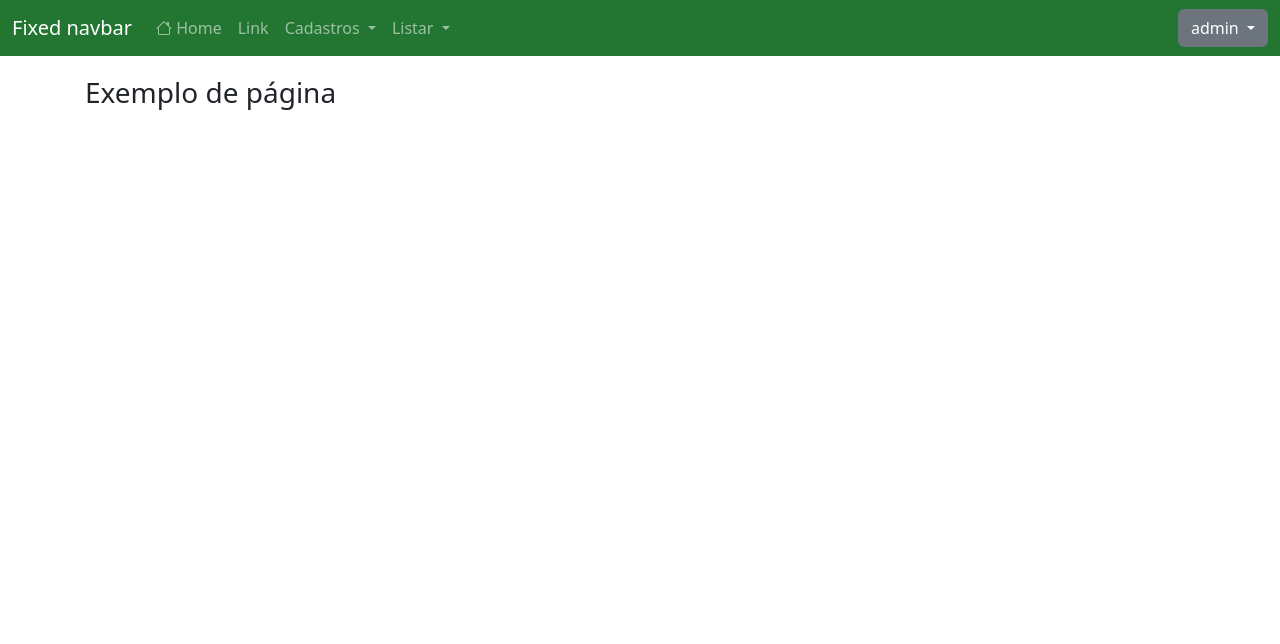
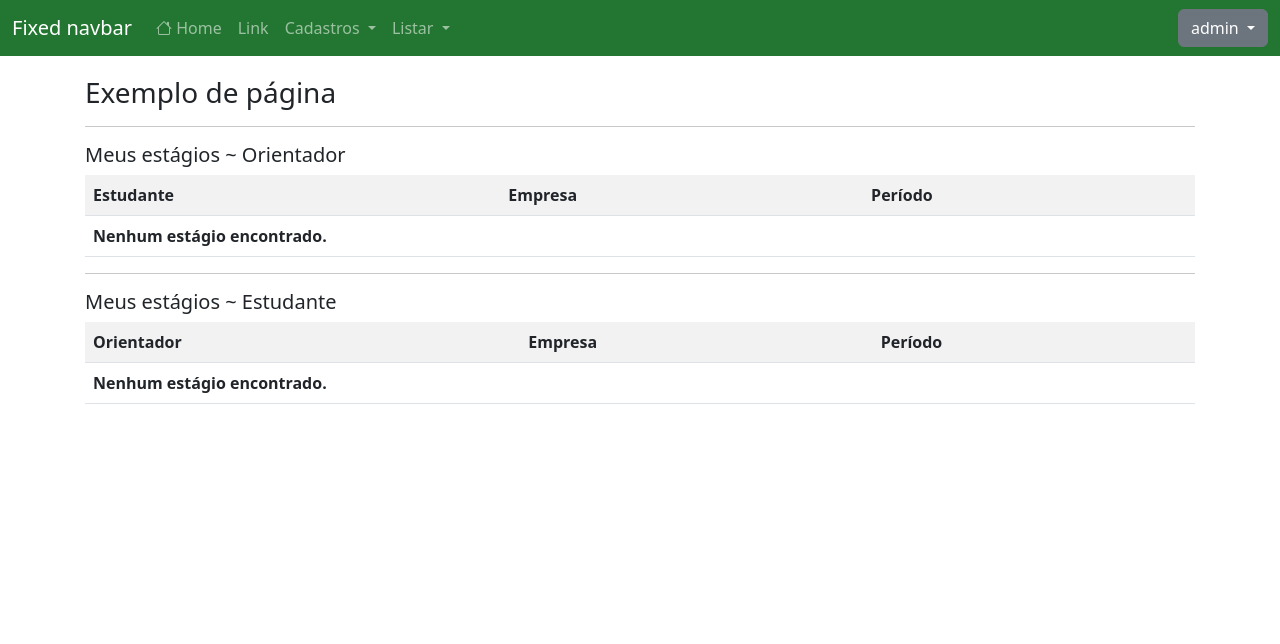
Before and after one commit to rafaelzottesso/naes-2023, a Django app: page / in a window 1280 px wide. Shown: the top 644 px of the page. Run offline with Django 4.2, Linux system fonts and the light colour scheme; a user stored in the database is signed in; data comes from the database, SQL or seed files in the repository; both versions use the stored data as it was after the commit; lists and menus that the app fills with data are empty; some libraries are stand-ins or nearby versions.

Commit message:
Exemplo de queries, personalização de consultas e templates. Enviando listas e apresentando elas nos templates.

```diff
--- a/estagif/paginas/templates/paginas/index.html
+++ b/estagif/paginas/templates/paginas/index.html
@@ -7,4 +7,71 @@
 
 <h3 class="mt-3">Exemplo de página</h3>
 
+<hr>
+
+{% if request.user.is_authenticated %}
+
+<h5>Meus estágios ~ Orientador</h5>
+
+<table class="table table-striped">
+    <tr>
+        <th>Estudante</th>
+        <th>Empresa</th>
+        <th>Período</th>
+    </tr>
+
+    <!-- listar os objetos do tipo estágio -->
+    {% for estagio in estagios_orientador %}
+    <tr>
+        <td>{{ estagio.estudante }}</td>
+        <td>{{ estagio.unidade_concedente }}</td>
+        <td>
+            {{ estagio.data_inicio|date:"d/m/Y" }}
+            -
+            {{ estagio.data_termino|date:"d/m/Y" }}</td>
+    </tr>
+    {% empty %}
+    <tr>
+        <th colspan="100%">Nenhum estágio encontrado.</th>
+    </tr>
+    {% endfor %}
+
+</table>
+
+<hr>
+
+<h5>Meus estágios ~ Estudante</h5>
+<table class="table table-striped">
+    <tr>
+        <th>Orientador</th>
+        <th>Empresa</th>
+        <th>Período</th>
+    </tr>
+
+    <!-- listar os objetos do tipo estágio -->
+    {% for estagio in estagios_orientador %}
+    <tr>
+        <td>{{ estagio.orientador }}</td>
+        <td>{{ estagio.unidade_concedente }}</td>
+        <td>
+            {{ estagio.data_inicio|date:"d/m/Y" }}
+             -
+            {{ estagio.data_termino|date:"d/m/Y" }}</td>
+    </tr>
+    {% empty %}
+    <tr>
+        <th colspan="100%">Nenhum estágio encontrado.</th>
+    </tr>
+    {% endfor %}
+
+</table>
+
+<!-- Fim do usuário autenticado -->
+{% else %}
+<p>
+    Faça o login ou se registre no sistema.
+</p>
+{% endif %}
+
+
 {% endblock %}
--- a/estagif/paginas/templates/paginas/modelo.html
+++ b/estagif/paginas/templates/paginas/modelo.html
@@ -49,6 +49,8 @@
                         <li class="nav-item">
                             <a class="nav-link" href="#">Link</a>
                         </li>
+
+                        {% if request.user.is_authenticated %}
                         <li class="nav-item dropdown">
                             <a class="nav-link dropdown-toggle" href="#" role="button" data-bs-toggle="dropdown"
                                 aria-expanded="false">
@@ -100,6 +102,7 @@
 
                             </ul>
                         </li>
+                        {% endif %}
 
 
                     </ul>
--- a/estagif/paginas/views.py
+++ b/estagif/paginas/views.py
@@ -1,5 +1,24 @@
+from cadastros.models import Estagio, Estudante, Servidor
 from django.views.generic import TemplateView
+import datetime
 
 
 class IndexView(TemplateView):
     template_name = "paginas/index.html"
+
+    def get_context_data(self, *args, **kwargs):
+        dados = super().get_context_data(*args, **kwargs)
+
+        if (self.request.user.is_authenticated):
+
+            dados["estagios_estudante"] = Estagio.objects.filter(
+                estudante__usuario = self.request.user,
+                data_termino__lt=datetime.date.today()
+            )
+
+            dados["estagios_orientador"] = Estagio.objects.filter(
+                orientador__usuario=self.request.user,
+                data_termino__lt=datetime.date.today()
+            )
+
+        return dados
```
Also changed, not shown: estagif/db.sqlite3.
